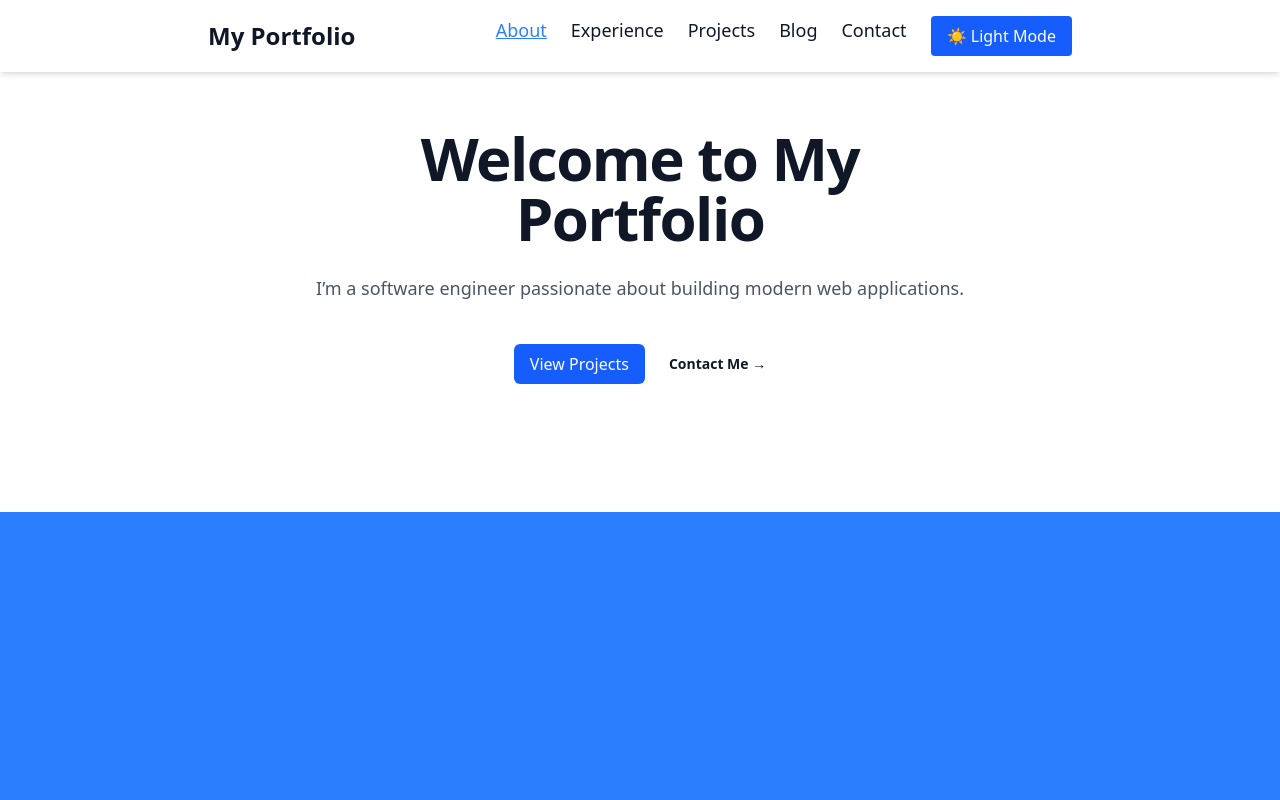
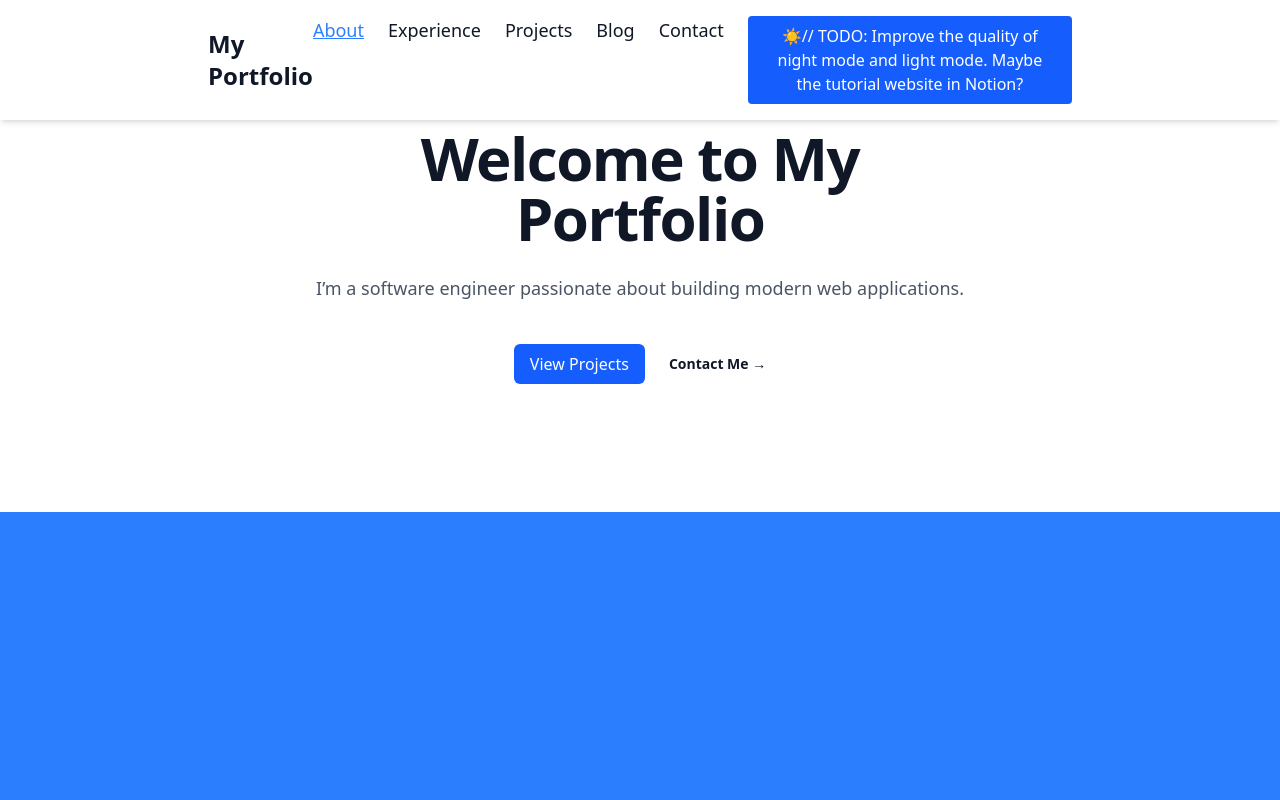
Before and after one commit to yo-resistor/portfolio_website_react_typescript_vite, a React (Vite) app: page / in a window 1280 px wide. Shown: the top 800 px of the page. Built offline with nearby package versions, Linux system fonts and the light colour scheme.

Commit message:
tested todo list

```diff
--- a/src/components/DarkModeToggle.tsx
+++ b/src/components/DarkModeToggle.tsx
@@ -27,7 +27,9 @@ function DarkModeToggle() {
       onClick={toggleTheme}
       className="px-4 py-2 bg-blue-600 text-white rounded"
     >
-      {isDark ? "🌙 Dark Mode" : "☀️ Light Mode"}
+      {isDark ? "🌙" : "☀️"}
+      // TODO: Improve the quality of night mode and light mode. Maybe the
+      tutorial website in Notion?
     </button>
   );
 }
```
